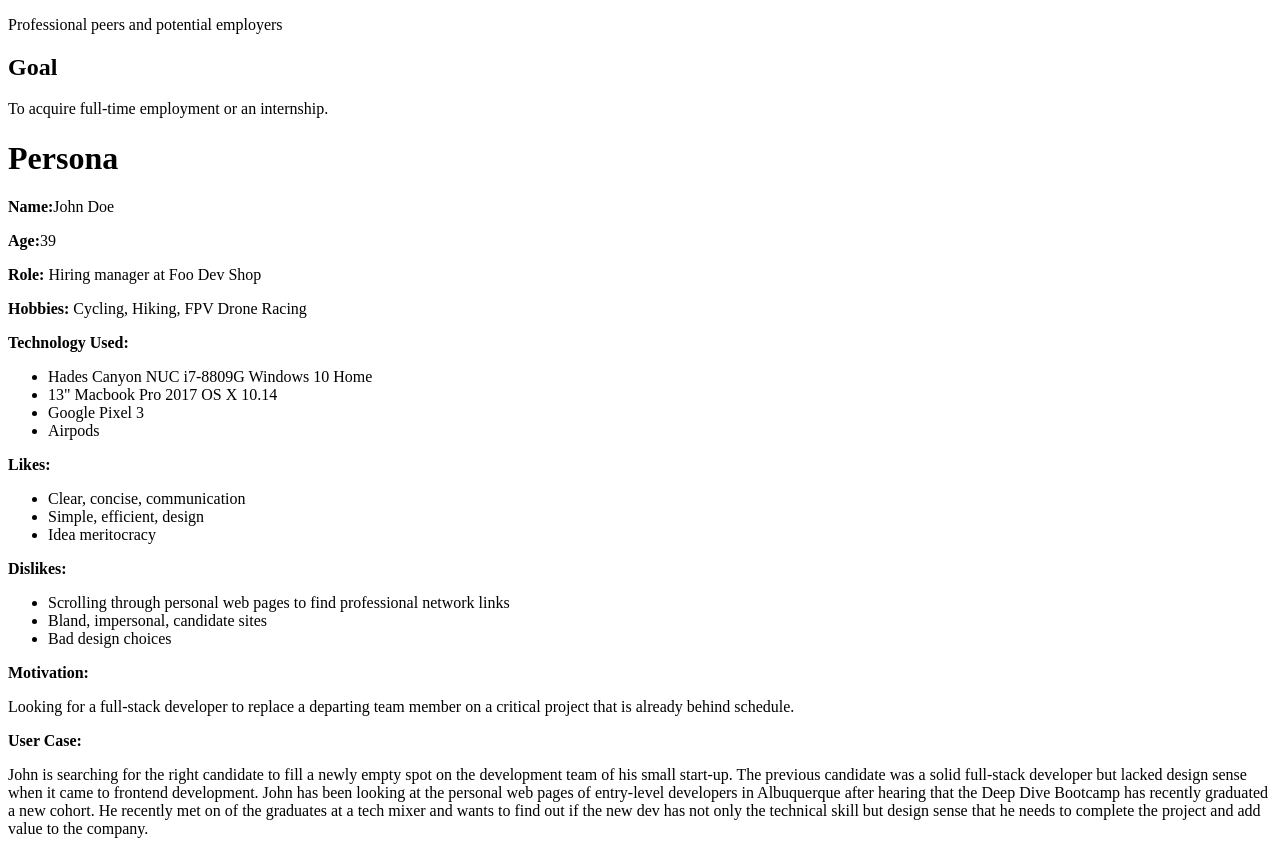
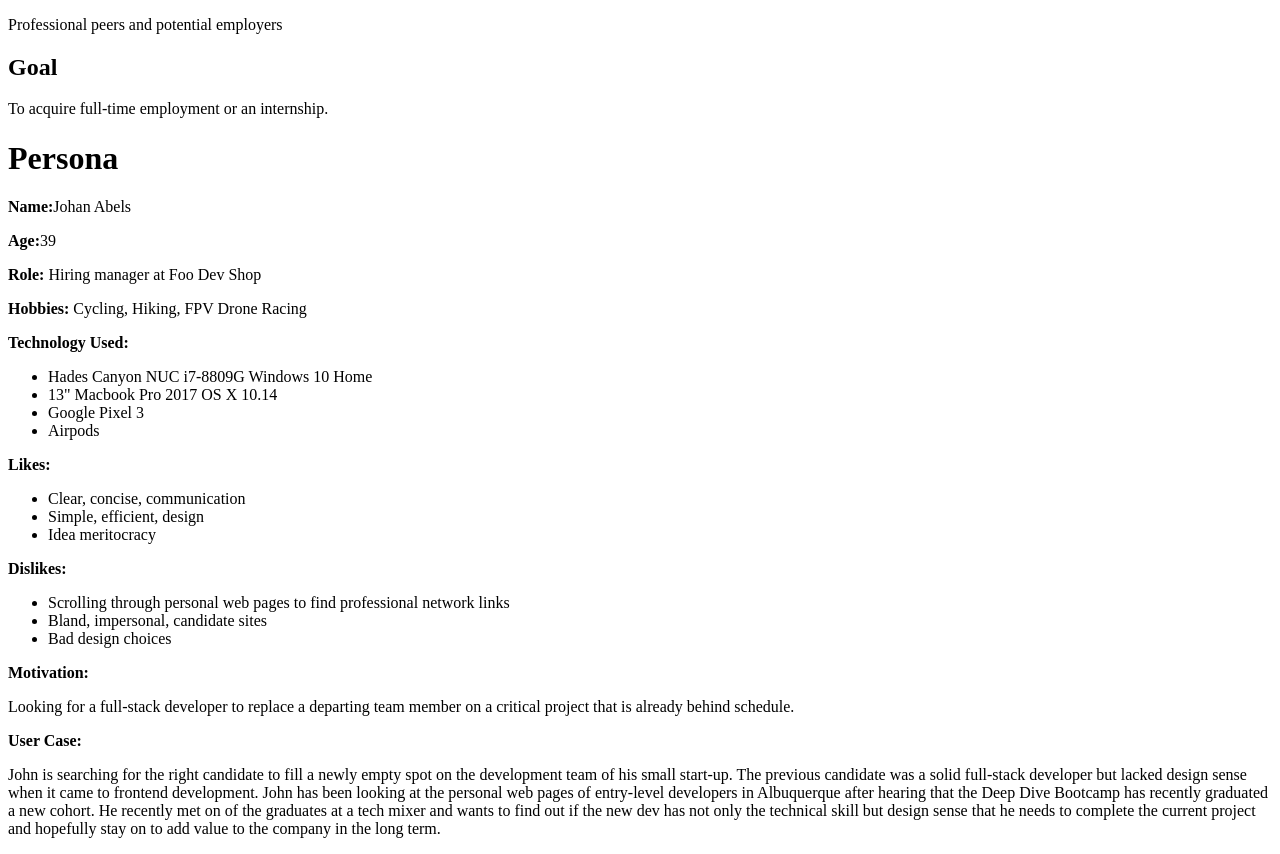
Before and after one commit to Dnakitare/my-pwp-daniel-nakitare, a PHP site: page /milestone-1.php in a window 1280 px wide. Shown: the part 136-990 px from the top of the page. Run offline with PHP 8.4, Linux system fonts and the light colour scheme.

Commit message:
Persona continued Use Case

```diff
--- a/public_html/documentation/milestone-1.php
+++ b/public_html/documentation/milestone-1.php
@@ -12,7 +12,7 @@
 		<h2>Goal</h2>
 		<p>To acquire full-time employment or an internship.</p>
 		<h1>Persona</h1>
-		<p><strong>Name:</strong>John Doe</p>
+		<p><strong>Name:</strong>Johan Abels</p>
 		<p><strong>Age:</strong>39</p>
 		<p><strong>Role:</strong> Hiring manager at Foo Dev Shop</p>
 		<p><strong>Hobbies:</strong> Cycling, Hiking, FPV Drone Racing</p>
@@ -38,6 +38,6 @@
 		<p><strong>Motivation:</strong></p>
 		<p>Looking for a full-stack developer to replace a departing team member on a critical project that is already behind schedule.</p>
 		<p><strong>User Case:</strong></p>
-		<p>John is searching for the right candidate to fill a newly empty spot on the development team of his small start-up. The previous candidate was a solid full-stack developer but lacked design sense when it came to frontend development. John has been looking at the personal web pages of entry-level developers in Albuquerque after hearing that the Deep Dive Bootcamp has recently graduated a new cohort. He recently met on of the graduates at a tech mixer and wants to find out if the new dev has not only the technical skill but design sense that he needs to complete the project and add value to the company.</p>
+		<p>John is searching for the right candidate to fill a newly empty spot on the development team of his small start-up. The previous candidate was a solid full-stack developer but lacked design sense when it came to frontend development. John has been looking at the personal web pages of entry-level developers in Albuquerque after hearing that the Deep Dive Bootcamp has recently graduated a new cohort. He recently met on of the graduates at a tech mixer and wants to find out if the new dev has not only the technical skill but design sense that he needs to complete the current project and hopefully stay on to add value to the company in the long term.</p>
 	</body>
 </html>
```
